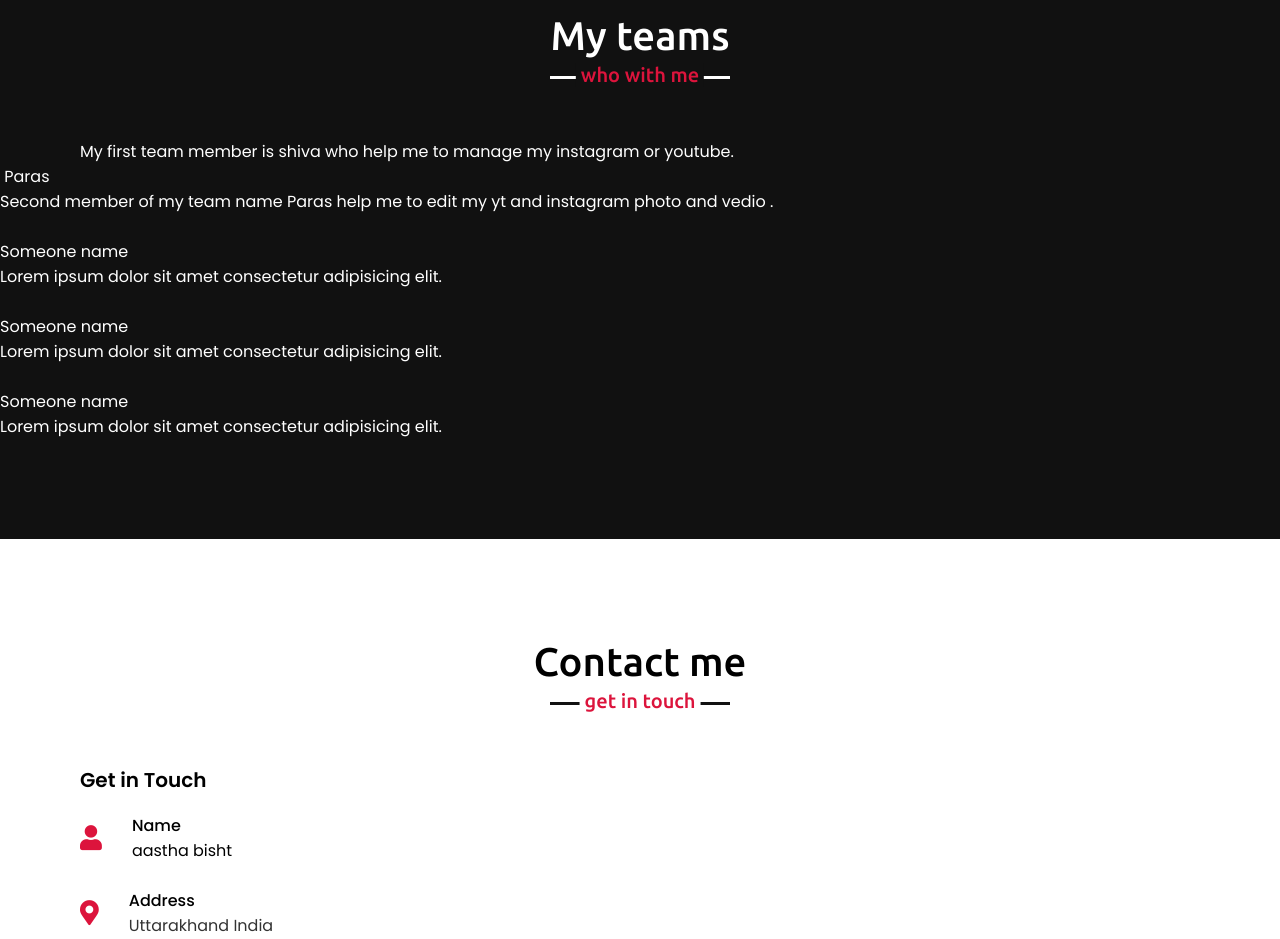
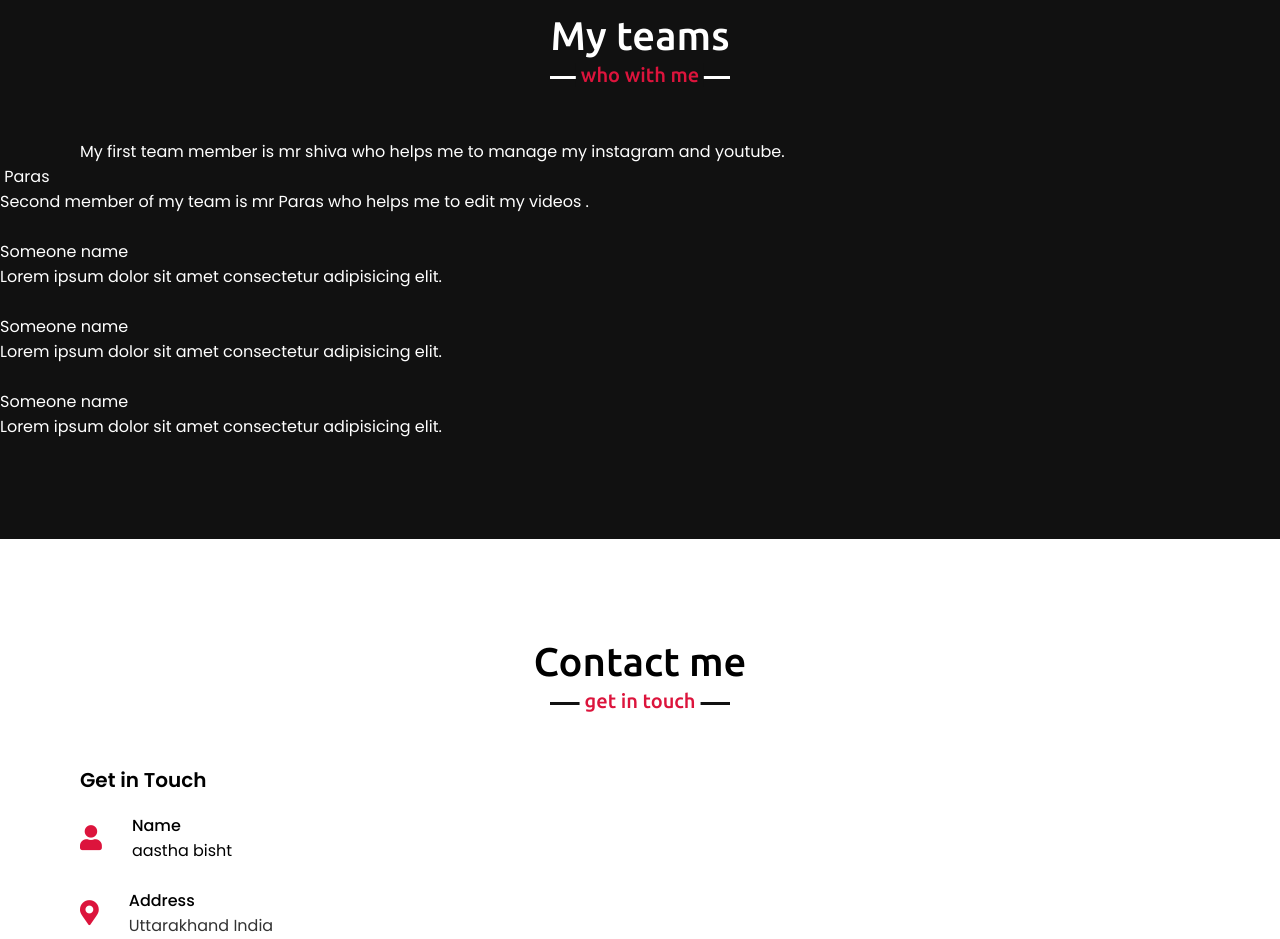
Before and after one commit to higuyswhattapp/my-youtybe-, a plain HTML site: page index.html in a window 1280 px wide. Shown: the part 2860-3799 px from the top of the page. Drawn offline with nearby package versions, Linux system fonts and the light colour scheme; a script that the page names is missing.

Commit message:
Update index.html

```diff
--- a/index.html
+++ b/index.html
@@ -158,14 +158,14 @@
                     <divclass="box">
                         <img src="images/profile-1.jpeg" alt="">
                         <divclass="text">Shiva </div>
-                        <p>My first team member is shiva who help me to manage my instagram or youtube.</p>
+                        <p>My first team member is mr shiva who helps me to manage my instagram and youtube.</p>
                     </div>
                 </div>
                 <divclass="card">
                     <div class="box">
                         <img src="images/profile-2.jpeg" alt="">
                         <divclass="text">Paras</div>
-                        <p>Second member of my team name Paras help me to edit my yt and instagram photo and vedio .</p>
+                        <p>Second member of my team is mr Paras who helps me to edit my videos .</p>
                     </div>
                 </div>
                 <div class="card">
```
